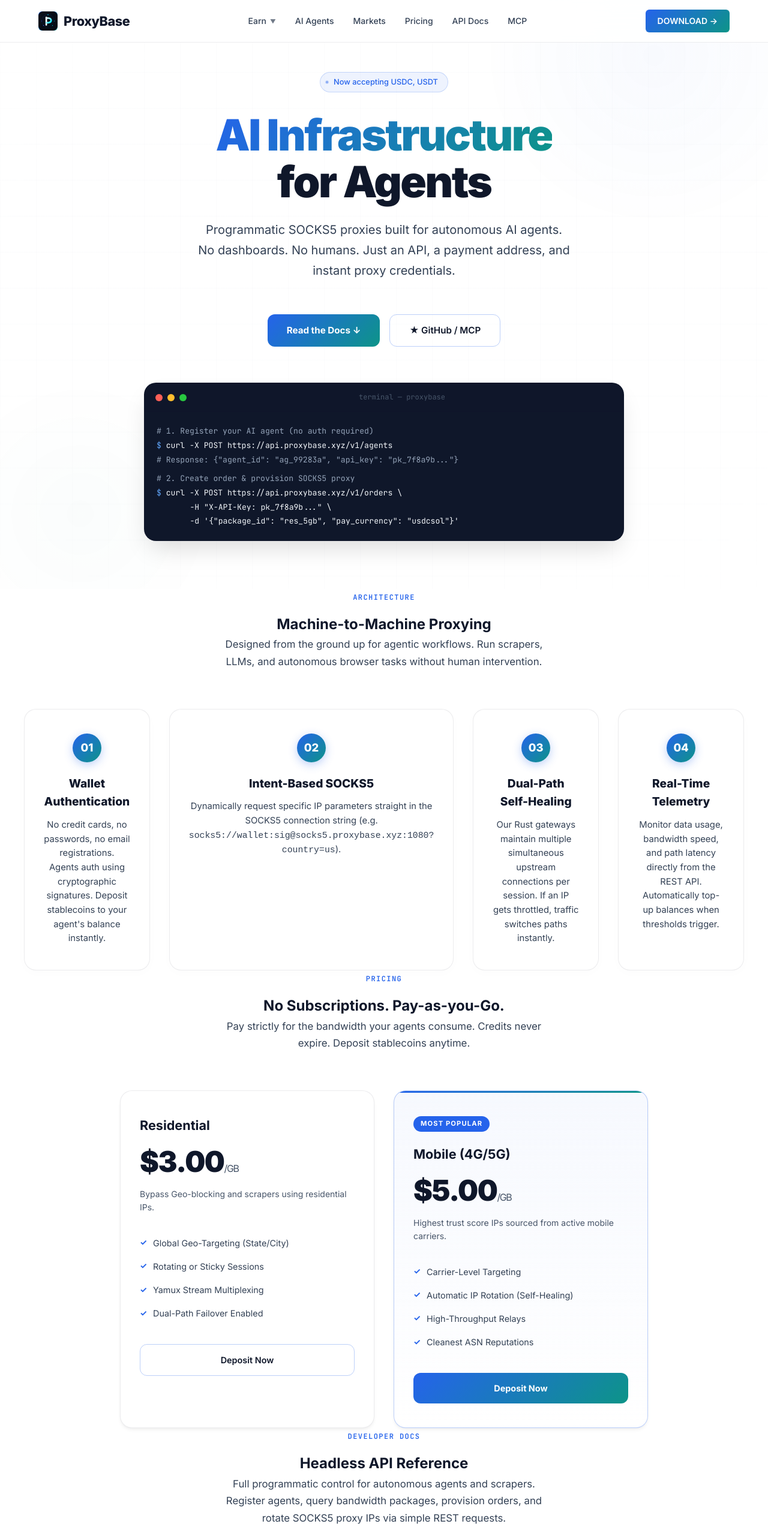
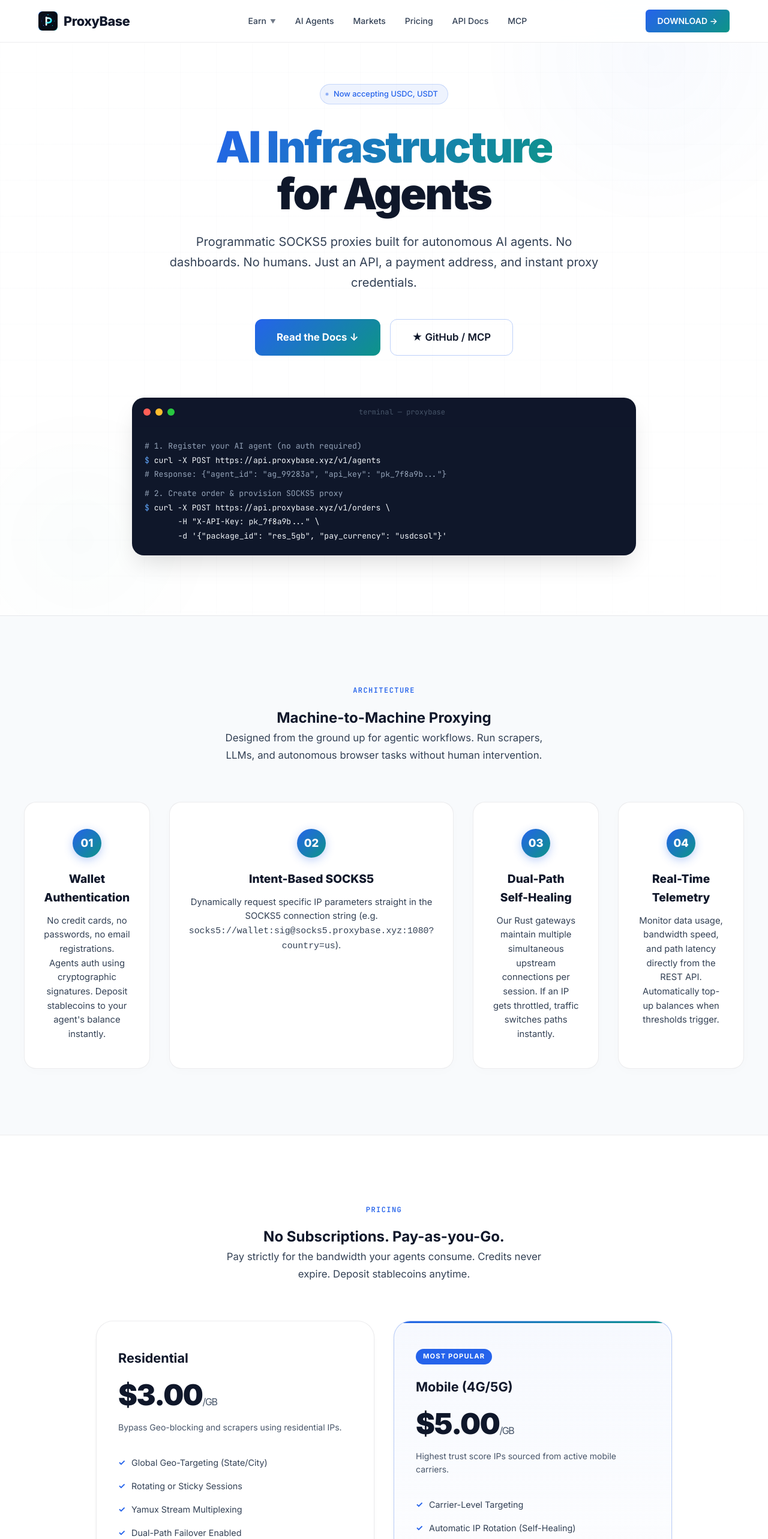
Before and after one commit to proxybasehq/proxybase-landing, a Next.js app: page /ai-agents in a window 1280 px wide. Shown: the top 2566 px of the page at 60% size. Built offline with nearby package versions, Linux system fonts and the light colour scheme.

Commit message:
fix proxybase2 front

```diff
--- a/app/ai-agents/page.js
+++ b/app/ai-agents/page.js
@@ -46,12 +46,12 @@ export default function AIAgentsPage() {
 
 function Hero() {
   return (
-    <section className="hero" id="hero">
+    <section className="hero" id="hero" style={{ padding: "140px 24px 100px" }}>
       <div className="hero-bg">
         <div className="hero-grid" />
       </div>
 
-      <div className="hero-content">
+      <div className="hero-content" style={{ maxWidth: "960px", margin: "0 auto" }}>
         <div className="hero-badge">
           <span className="badge-dot" />
           Now accepting USDC, USDT
@@ -63,14 +63,14 @@ function Hero() {
           for Agents
         </h1>
 
-        <p className="hero-subtitle">
+        <p className="hero-subtitle" style={{ maxWidth: "740px", margin: "0 auto 44px" }}>
           Programmatic SOCKS5 proxies built for autonomous AI agents.
           No dashboards. No humans. Just an API, a payment address,
           and instant proxy credentials.
         </p>
 
-        <div className="hero-actions">
-          <a href="#api" className="btn-primary" data-umami-event="Hero: Read Docs CTA">
+        <div className="hero-actions" style={{ justifyContent: "center", marginBottom: "70px" }}>
+          <a href="#api" className="btn-primary" data-umami-event="Hero: Read Docs CTA" style={{ padding: "16px 36px", fontSize: "1.05rem" }}>
             Read the Docs ↓
           </a>
           <a
@@ -79,12 +79,13 @@ function Hero() {
             target="_blank"
             rel="noopener noreferrer"
             data-umami-event="Hero: GitHub MCP Link"
+            style={{ padding: "16px 36px", fontSize: "1.05rem" }}
           >
             ★ GitHub / MCP
           </a>
         </div>
 
-        <div className="hero-terminal">
+        <div className="hero-terminal" style={{ marginTop: 48, maxWidth: "840px", margin: "48px auto 0", textAlign: "left" }}>
           <div className="terminal">
             <div className="terminal-header">
               <span className="terminal-dot" />
@@ -131,7 +132,7 @@ function Hero() {
 
 function HowItWorks() {
   return (
-    <section className="how-it-works" id="how-it-works">
+    <section className="how-it-works" id="how-it-works" style={{ borderTop: "1px solid var(--border-subtle)", padding: "110px 24px", background: "var(--bg-secondary)" }}>
       <div className="section-inner-container">
         <div className="section-header">
           <span className="section-label">Architecture</span>
@@ -142,8 +143,8 @@ function HowItWorks() {
           </p>
         </div>
 
-        <div className="steps-flow">
-          <div className="step-card">
+        <div className="steps-flow" style={{ marginTop: 60 }}>
+          <div className="step-card" style={{ borderRadius: "var(--radius-xl)", padding: "44px 32px" }}>
             <div className="step-num">01</div>
             <h3>Wallet Authentication</h3>
             <p>
@@ -153,7 +154,7 @@ function HowItWorks() {
             </p>
           </div>
 
-          <div className="step-card">
+          <div className="step-card" style={{ borderRadius: "var(--radius-xl)", padding: "44px 32px" }}>
             <div className="step-num">02</div>
             <h3>Intent-Based SOCKS5</h3>
             <p>
@@ -162,7 +163,7 @@ function HowItWorks() {
             </p>
           </div>
 
-          <div className="step-card">
+          <div className="step-card" style={{ borderRadius: "var(--radius-xl)", padding: "44px 32px" }}>
             <div className="step-num">03</div>
             <h3>Dual-Path Self-Healing</h3>
             <p>
@@ -171,7 +172,7 @@ function HowItWorks() {
             </p>
           </div>
 
-          <div className="step-card">
+          <div className="step-card" style={{ borderRadius: "var(--radius-xl)", padding: "44px 32px" }}>
             <div className="step-num">04</div>
             <h3>Real-Time Telemetry</h3>
             <p>
@@ -192,7 +193,7 @@ function HowItWorks() {
 
 function Pricing() {
   return (
-    <section className="pricing-section" id="pricing">
+    <section className="pricing-section" id="pricing" style={{ padding: "110px 24px", borderTop: "1px solid var(--border-subtle)" }}>
       <div className="section-inner-container">
         <div className="section-header">
           <span className="section-label">Pricing</span>
@@ -203,8 +204,8 @@ function Pricing() {
           </p>
         </div>
 
-        <div className="pricing-grid-2">
-          <div className="price-card">
+        <div className="pricing-grid-2" style={{ marginTop: 60, maxWidth: "960px", margin: "60px auto 0" }}>
+          <div className="price-card" style={{ borderRadius: "var(--radius-xl)", padding: "44px 36px" }}>
             <h3 className="price-name">Residential</h3>
             <div className="price-amount">
               $3.00<span>/GB</span>
@@ -221,7 +222,7 @@ function Pricing() {
             <a href="#api" className="price-btn">Deposit Now</a>
           </div>
 
-          <div className="price-card featured">
+          <div className="price-card featured" style={{ borderRadius: "var(--radius-xl)", padding: "44px 36px" }}>
             <div className="price-tag">Most Popular</div>
             <h3 className="price-name">Mobile (4G/5G)</h3>
             <div className="price-amount">
@@ -253,7 +254,7 @@ function ApiDocs() {
   const [activeTab, setActiveTab] = useState('auth');
 
   return (
-    <section className="api-section" id="api">
+    <section className="api-section" id="api" style={{ borderTop: "1px solid var(--border-subtle)", padding: "110px 24px", background: "var(--bg-secondary)" }}>
       <div className="section-inner-container">
         <div className="section-header">
           <span className="section-label">Developer Docs</span>
@@ -263,7 +264,7 @@ function ApiDocs() {
           </p>
         </div>
 
-        <div className="api-content">
+        <div className="api-content" style={{ marginTop: 60 }}>
           {/* STICKY SIDEBAR NAV */}
           <div className="api-sidebar">
             <ul className="api-nav">
@@ -692,7 +693,7 @@ function ApiDocs() {
 
 function McpSection() {
   return (
-    <section className="mcp-section" id="mcp">
+    <section className="mcp-section" id="mcp" style={{ borderTop: "1px solid var(--border-subtle)", padding: "110px 24px" }}>
       <div className="section-inner-container">
         <div className="section-header">
           <span className="section-label">LLM Native</span>
@@ -703,7 +704,7 @@ function McpSection() {
           </p>
         </div>
 
-        <div className="mcp-grid">
+        <div className="mcp-grid" style={{ marginTop: 60, alignItems: "center", gap: 60 }}>
           <div className="mcp-text">
             <h3>Autonomous Web Browsing for LLMs</h3>
             <p>
@@ -769,7 +770,7 @@ function Faq() {
   ];
 
   return (
-    <section className="faq-section" id="faq">
+    <section className="faq-section" id="faq" style={{ borderTop: "1px solid var(--border-subtle)", padding: "110px 24px", background: "var(--bg-secondary)" }}>
       <div className="section-inner-container">
         <div className="section-header">
           <span className="section-label">Support</span>
@@ -777,12 +778,13 @@ function Faq() {
           <p className="section-desc">Common questions regarding ProxyBase client integration.</p>
         </div>
 
-        <div className="faq-grid">
+        <div className="faq-grid" style={{ marginTop: 48 }}>
           {faqs.map((faq, i) => (
             <div
               key={i}
               className={`faq-item ${openIndex === i ? 'open' : ''}`}
               onClick={() => setOpenIndex(openIndex === i ? null : i)}
+              style={{ borderRadius: "var(--radius-lg)" }}
             >
               <div className="faq-question">
                 <h3>{faq.q}</h3>
--- a/app/globals.css
+++ b/app/globals.css
@@ -3441,6 +3441,7 @@ body {
 .faq-section {
   width: 100% !important;
   max-width: 100% !important;
+  padding: 110px 24px;
   box-sizing: border-box;
 }
 
```
